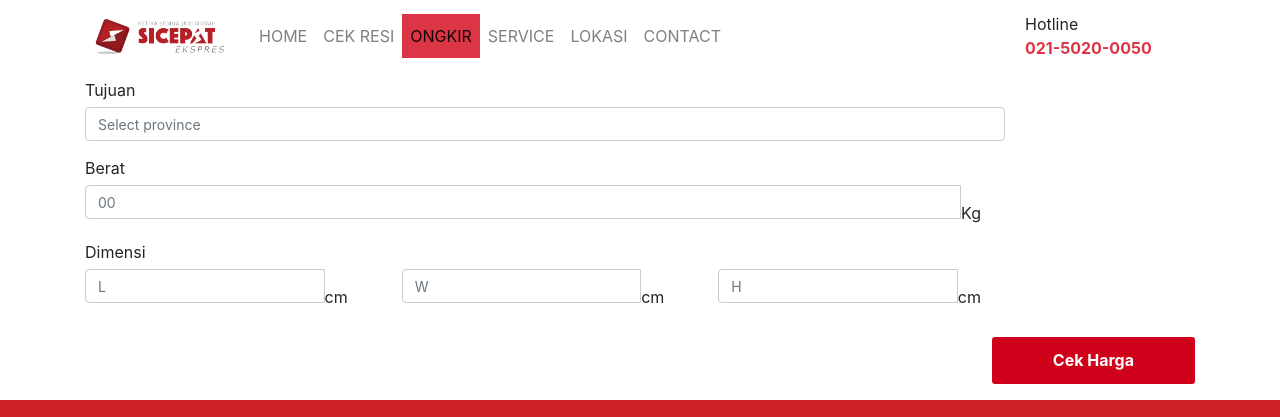
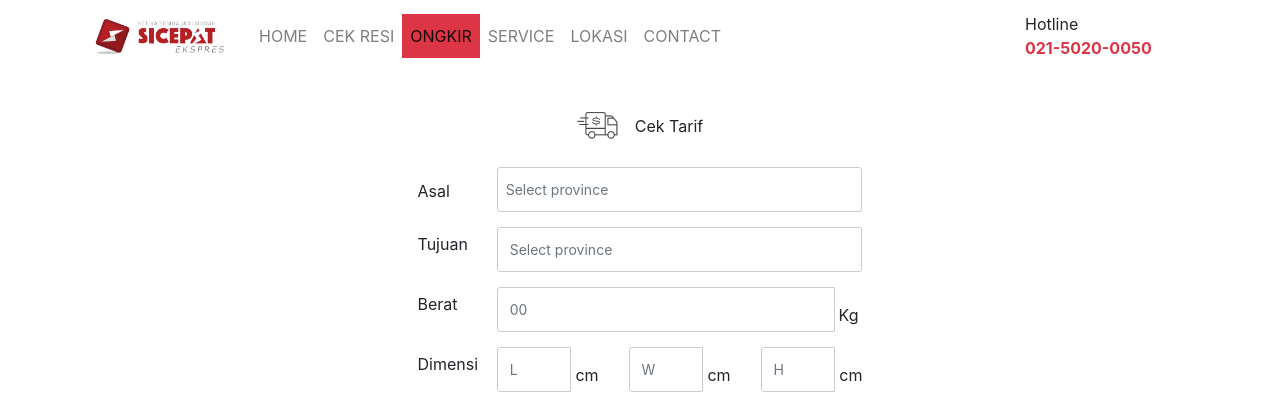
Before and after one commit to faisalridwan/final-task-web-programming, a CodeIgniter app: page /sicepat/Sicepat/ongkir in a window 1280 px wide. Shown: the top 417 px of the page. Run offline with CodeIgniter, Linux system fonts and the light colour scheme.

Commit message:
fix page ongkir

```diff
--- a/application/views/v_page-ongkir.php
+++ b/application/views/v_page-ongkir.php
@@ -58,17 +58,23 @@
     </nav>
 
     <!-- MAIN CONTENT -->
-    <div class="container " width=20%>
-    <form action="#" class="ws-form form-horizontal check-form" method="post" accept-charset="utf-8">
-                            <div class="form-group ">
-                                <label class=" col-sm-2  control-label  ">Asal</label>
+    <div class="jumbotron jumbotron-fluid bg-white">
+        <div class="container">
+            <div class="row justify-content-center">
+                <div class="col-md-5 ws-home-check-left">
+                    <form action="#" class="ws-form form-horizontal check-form " method="post" accept-charset="utf-8">
+                        <div class="pt-5 text-center ">
+                            <img class="check-fee-icon" src="<?= base_url('assets/img/cek-ongkir@2x.png') ?>" style="margin-right: 17px; margin-bottom: 4px;">Cek Tarif
+                        </div>
+                        <div class="form-group row pt-4 ">
+                                <label class="col-sm-2 col-form-label ">Asal</label>
                                 <div class="col-sm-10">
                                     <input id="origin" type="text" value="" name="origin" class="form-control px-2" placeholder="Select province" autocomplete="off">
                                 </div>
                             </div>
                             <input id="origin_code" type="hidden" value="" name="origin_code" class="form-control">
 
-                            <div class="form-group ">
+                            <div class="form-group row ">
                                 <label class=" col-sm-2  control-label  ">Tujuan</label>
                                 <div class="col-sm-10">
                                     <input id="destination" type="text" value="" name="destination" class="form-control" placeholder="Select province" autocomplete="off">
@@ -76,38 +82,38 @@
                             </div>
                             <input id="destination_code" type="hidden" value="" name="destination_code" class="form-control">
 
-                            <div class="form-group">
+                            <div class="form-group row">
                                 <label class="col-sm-2 control-label">Berat</label>
                                 <div class="col-sm-10">
                                     <div class="input-group">
                                         <input type="text" name="weight" class="form-control" placeholder="00">
-                                        <div class="input-group-addon pr-4 pt-3">Kg</div>
+                                        <div class="input-group-addon pl-1 pr-1 pt-3">Kg</div>
                                     </div>
                                 </div>
                             </div>
 
-                            <div class="form-group">
+                            <div class="form-group row">
                                 <label class="col-sm-2 control-label">Dimensi</label>
                                 <div class="col-sm-10">
                                     <div class="row">
                                         <div class="col-md-4">
                                             <div class="input-group">
                                                 <input type="text" name="length" class="form-control" placeholder="L">
-                                                <div class="input-group-addon pr-4 pt-3">cm</div>
+                                                <div class="input-group-addon pl-1 pt-3">cm</div>
                                             </div>
                                         </div>
 
                                         <div class="col-md-4">
                                             <div class="input-group">
                                                 <input type="text" name="width" class="form-control" placeholder="W">
-                                                <div class="input-group-addon pr-4 pt-3">cm</div>
+                                                <div class="input-group-addon pl-1 pt-3">cm</div>
                                             </div>
                                         </div>
 
                                         <div class="col-md-4">
                                             <div class="input-group">
                                                 <input type="text" name="height" class="form-control" placeholder="H">
-                                                <div class="input-group-addon pr-4 pt-3">cm</div>
+                                                <div class="input-group-addon pl-1 pt-3">cm</div>
                                             </div>
                                         </div>
                                     </div>
@@ -118,7 +124,10 @@
                                 <div class="col-md-12 text-right"><a id="btn-check" name="btn-check" class=" btn btn-check" href="javascript:void(0)">Cek Harga</a>
                                 </div>
                             </div>
-                        </form>
+                    </form>
+                </div>
+            </div>
+        </div>
     </div>
 
 
```
Also changed, not shown: application/views/v_page-header.php (+16 -16 lines), assets/css/header_style.css (+22 -0 lines).
